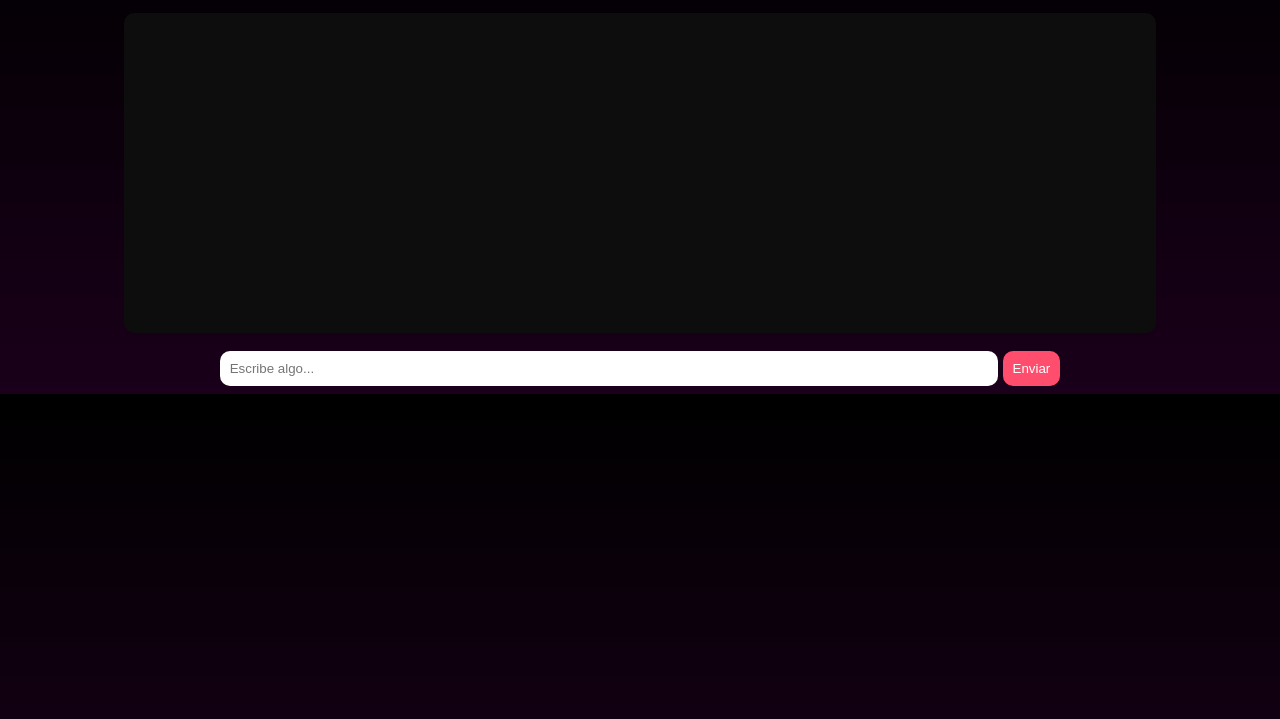
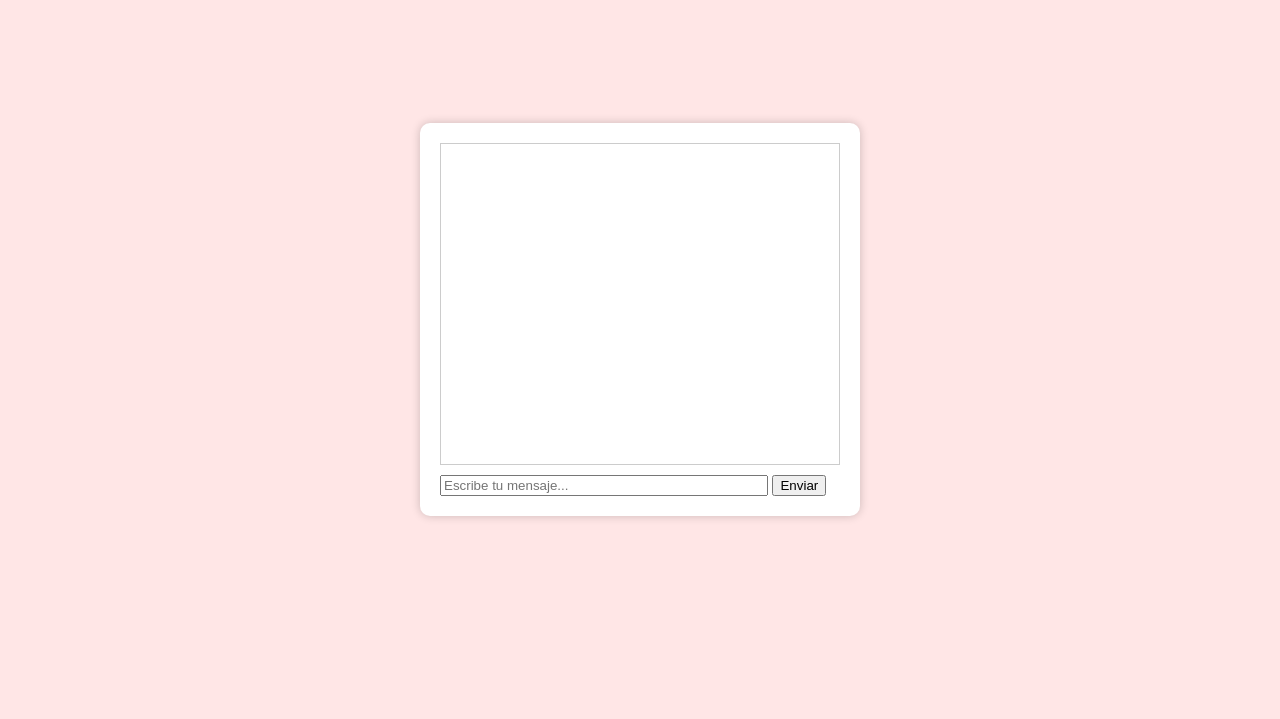
Before and after one commit to yaramigrc-gif/red-moon-, a website: page index.html in a window 1280 px wide. Shown: the part 81-800 px from the top of the page. Drawn offline with Linux system fonts and the light colour scheme.

Commit message:
Add files via upload

```diff
--- a/index.html
+++ b/index.html
@@ -1,75 +1,42 @@
 <!DOCTYPE html>
 <html lang="es">
 <head>
-  <meta charset="UTF-8">
-  <title>Red Moon 🩸🌙</title>
-  <style>
-    body {
-      background: linear-gradient(black, #1a001a);
-      color: #ff4d6d;
-      font-family: Arial;
-      text-align: center;
-    }
-    h1 {
-      margin-top: 20px;
-      font-size: 40px;
-    }
-    #chat {
-      width: 80%;
-      height: 300px;
-      margin: auto;
-      background: #0d0d0d;
-      border-radius: 10px;
-      padding: 10px;
-      overflow-y: scroll;
-      text-align: left;
-    }
-    input {
-      width: 60%;
-      padding: 10px;
-      border-radius: 10px;
-      border: none;
-    }
-    button {
-      padding: 10px;
-      border-radius: 10px;
-      background: #ff4d6d;
-      border: none;
-      color: white;
-    }
-  </style>
+<meta charset="UTF-8">
+<title>Luna Roja Chat</title>
+<style>
+body { font-family: Arial; background: #ffe6e6; display: flex; justify-content: center; align-items: center; height: 100vh; margin: 0; }
+#chatContainer { background: #fff; padding: 20px; border-radius: 10px; width: 400px; box-shadow: 0 0 10px rgba(0,0,0,0.2); }
+#messages { height: 300px; overflow-y: auto; border: 1px solid #ccc; padding: 10px; margin-bottom: 10px; }
+.message { margin: 5px 0; }
+.user { color: blue; }
+.luna { color: red; }
+</style>
 </head>
 <body>
-
-<h1>🩸 Red Moon 🌙</h1>
-
-<div id="chat"></div>
-<br>
-<input id="mensaje" placeholder="Escribe algo...">
-<button onclick="enviar()">Enviar</button>
-
+<div id="chatContainer">
+  <div id="messages"></div>
+  <input id="userInput" type="text" placeholder="Escribe tu mensaje..." style="width:80%;" />
+  <button onclick="sendMessage()">Enviar</button>
+</div>
 <script>
-async function enviar() {
-  const input = document.getElementById("mensaje");
-  const chat = document.getElementById("chat");
-
-  const userText = input.value;
-  chat.innerHTML += "<p><b>Tú:</b> " + userText + "</p>";
-
-  const respuesta = await fetch("/api/chat", {
-    method: "POST",
-    headers: {
-      "Content-Type": "application/json"
-    },
-    body: JSON.stringify({ mensaje: userText })
-  });
-
-  const data = await respuesta.json();
-  chat.innerHTML += "<p><b>Red Moon:</b> " + data.respuesta + "</p>";
-
-  input.value = "";
+const messagesDiv = document.getElementById('messages');
+function addMessage(sender, text) {
+  const msg = document.createElement('div');
+  msg.className = 'message ' + sender;
+  msg.textContent = text;
+  messagesDiv.appendChild(msg);
+  messagesDiv.scrollTop = messagesDiv.scrollHeight;
+}
+function sendMessage() {
+  const input = document.getElementById('userInput');
+  const text = input.value.trim();
+  if(!text) return;
+  addMessage('user', text);
+  input.value = '';
+  fetch('/message', { method:'POST', headers:{'Content-Type':'application/json'}, body: JSON.stringify({text}) })
+    .then(res => res.json())
+    .then(data => addMessage('luna', data.reply));
 }
 </script>
-
 </body>
 </html>
```
Also changed, not shown: package.json (+3 -7 lines), server.js (+15 -5 lines).
